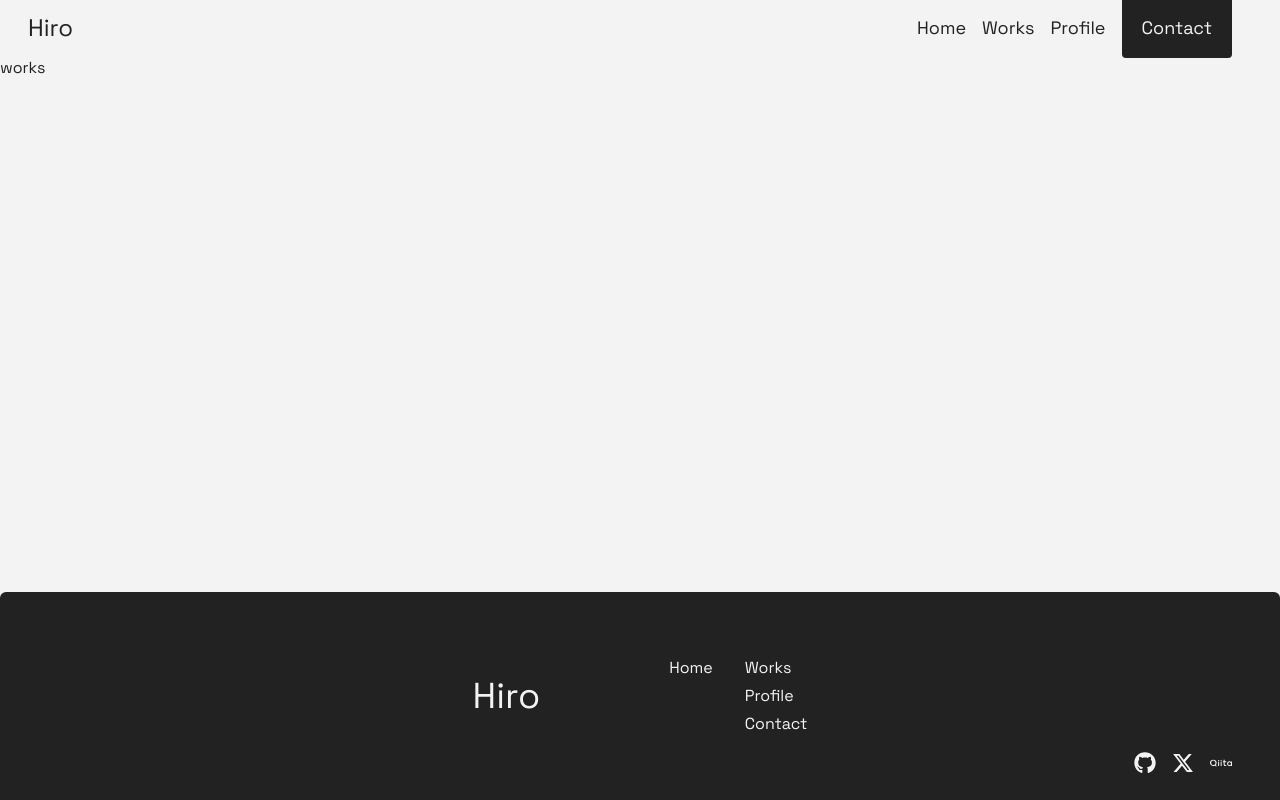
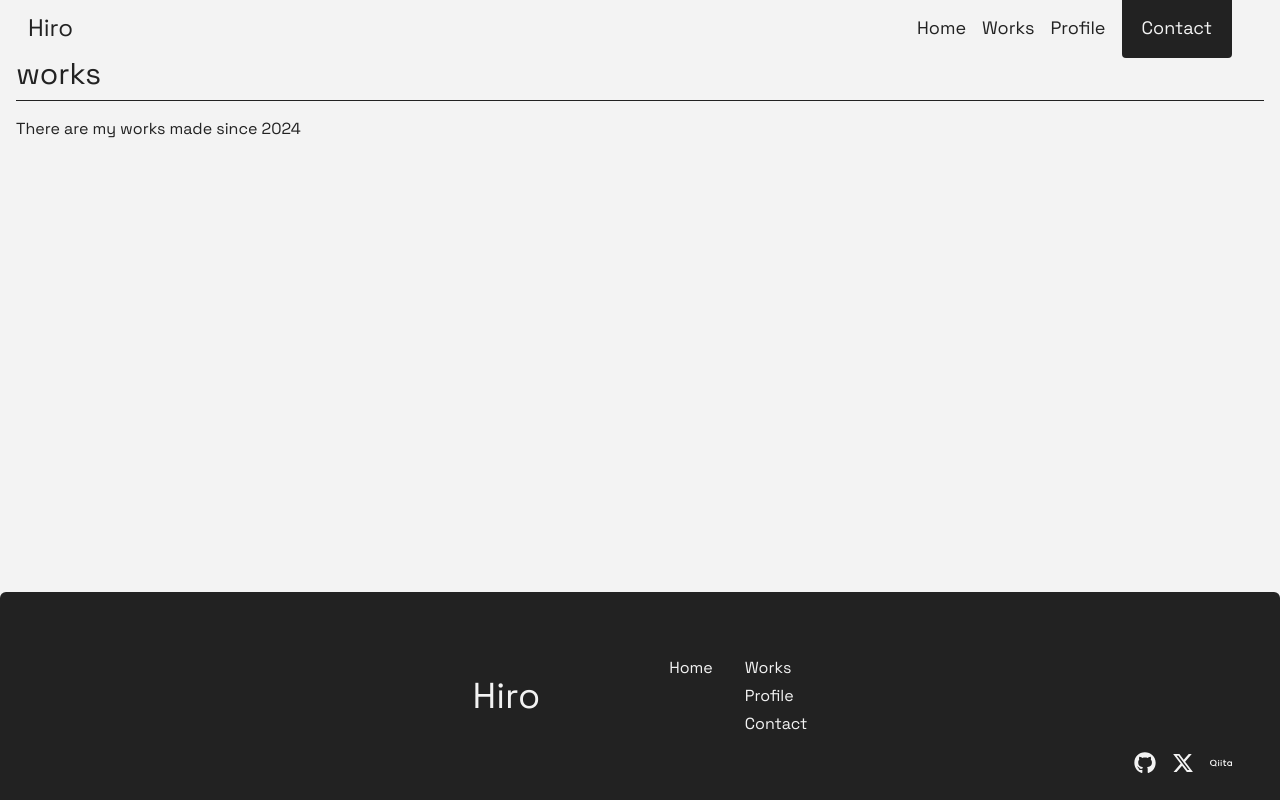
Before and after one commit to hiro-1noue/portfolio, a Next.js app: page /works in a window 1280 px wide. Built offline with nearby package versions, Linux system fonts and the light colour scheme.

Commit message:
Add title on works

```diff
--- a/src/app/works/page.tsx
+++ b/src/app/works/page.tsx
@@ -3,6 +3,11 @@ import Link from "next/link";
 
 export default function Works() {
   return (
-	 <h1>works</h1>
+    <section className="px-4">
+      <h1 className="text-3xl pb-2 mb-4 border-b">works</h1>
+      <p>There are my works made since 2024</p>
+      <div className="grid md:gird-cols-2">
+      </div>
+    </section>
   );
 }
```
